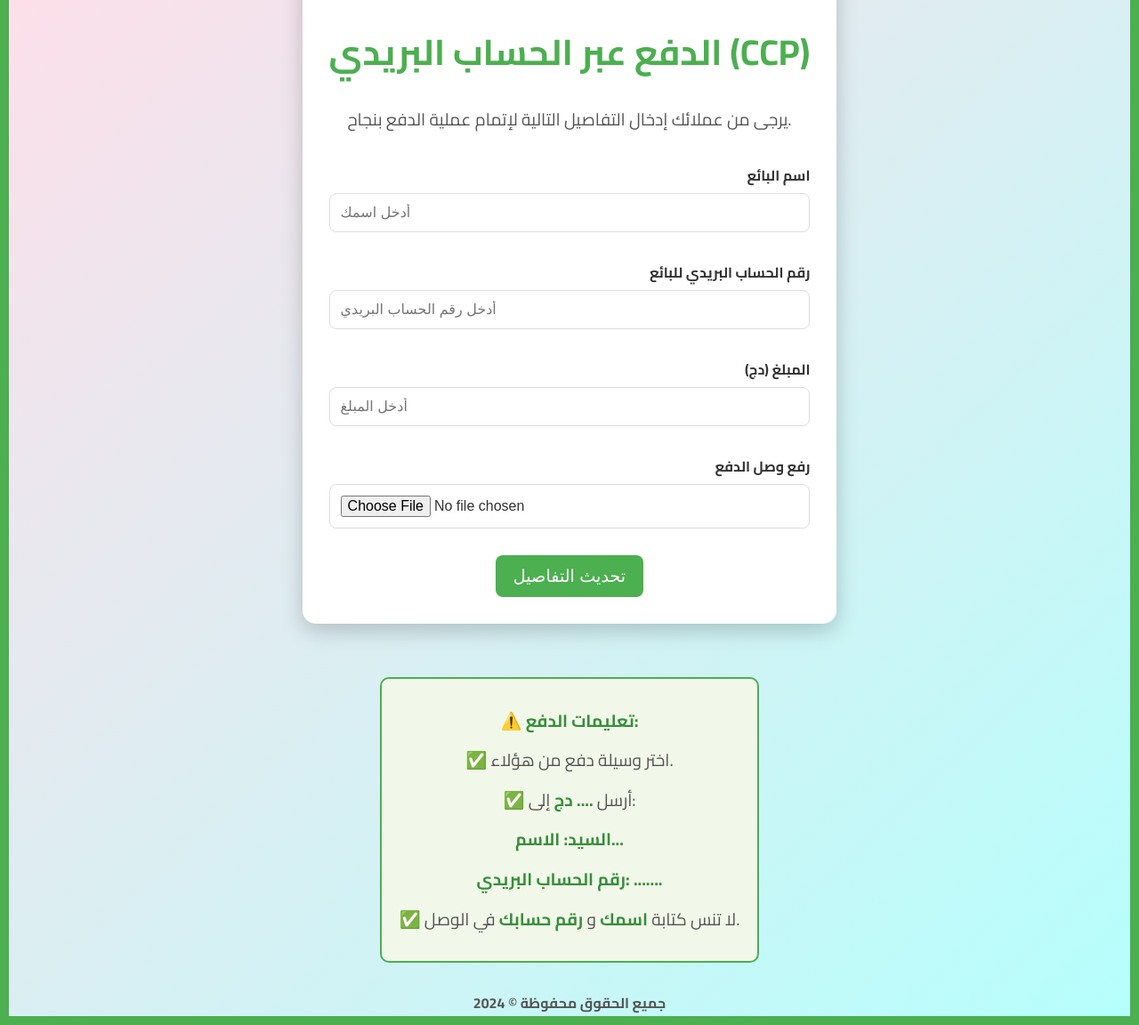
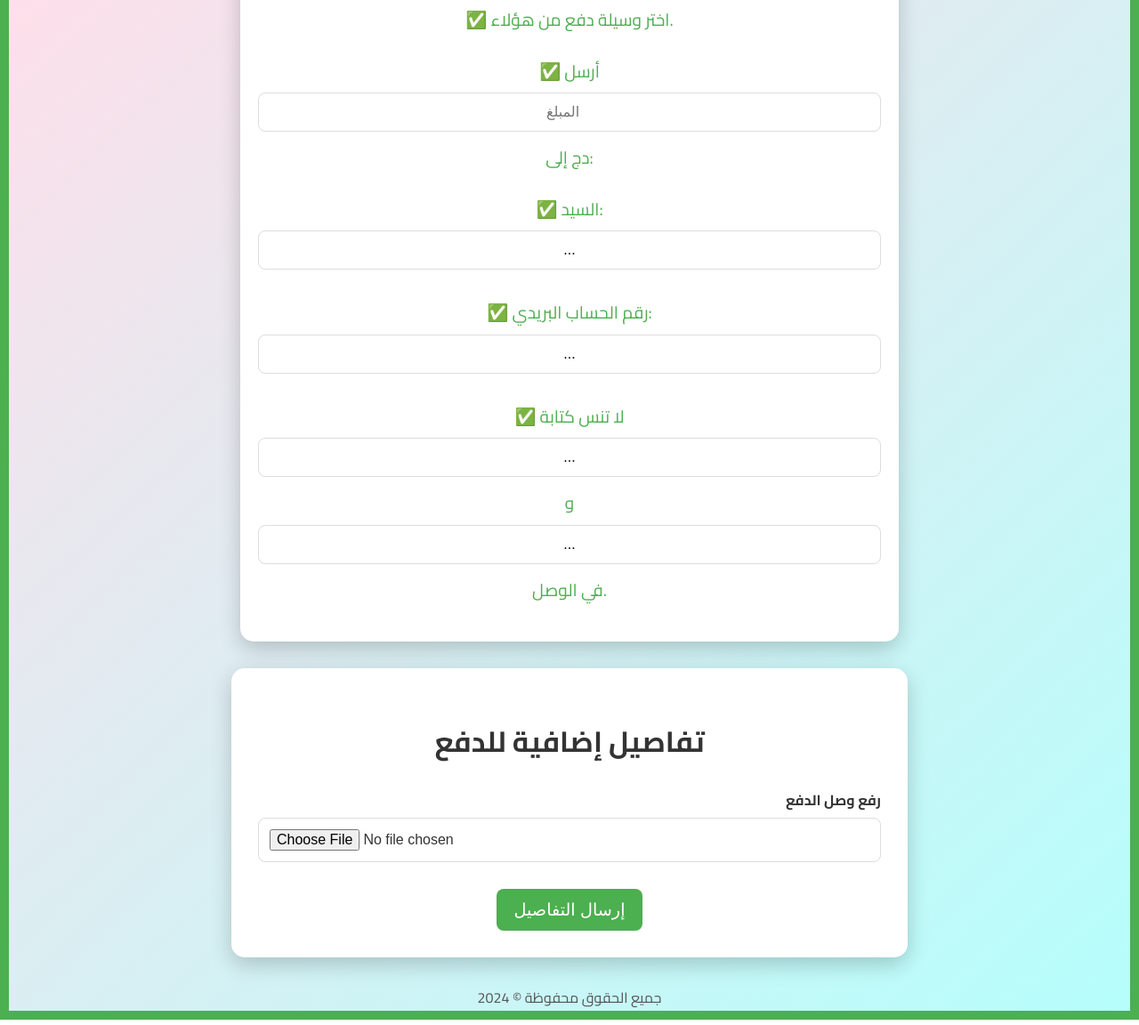
Before and after one commit to hacena/howtopay, a plain HTML site: page payccp.html in a window 1280 px wide. Shown: the part 66-1218 px from the top of the page at 89% size. Drawn offline with Linux system fonts and the light colour scheme.

Commit message:
Update payccp.html

```diff
--- a/payccp.html
+++ b/payccp.html
@@ -20,26 +20,42 @@
             box-sizing: border-box;
         }
 
+        .interactive-box {
+            margin-top: 20px;
+            padding: 20px;
+            background: #ffffff;
+            border-radius: 15px;
+            box-shadow: 0 8px 25px rgba(0, 0, 0, 0.2);
+            text-align: center;
+            max-width: 700px;
+            width: 90%;
+        }
+
+        .interactive-box p {
+            font-size: 1.2rem;
+            color: #4CAF50;
+            line-height: 2;
+        }
+
+        .interactive-box input {
+            font-size: 1rem;
+            padding: 5px;
+            margin: 5px 0;
+            border: 1px solid #ccc;
+            border-radius: 5px;
+            text-align: center;
+            width: 80%;
+        }
+
         .container {
+            margin-top: 30px;
             max-width: 700px;
-            margin: 20px auto;
             padding: 30px;
             background: #ffffff;
             border-radius: 15px;
             box-shadow: 0 8px 25px rgba(0, 0, 0, 0.2);
             text-align: center;
-        }
-
-        h1 {
-            font-size: 2.5rem;
-            color: #4CAF50;
-            margin-bottom: 20px;
-        }
-
-        p {
-            font-size: 1.2rem;
-            color: #555;
-            margin-bottom: 30px;
+            width: 90%;
         }
 
         .form-group {
@@ -81,38 +97,6 @@
             transform: scale(1.05);
         }
 
-        .error {
-            color: red;
-            font-size: 0.9rem;
-            margin-bottom: 10px;
-        }
-
-        .payment-instructions {
-            margin-top: 40px;
-            padding: 20px;
-            background: #f1f8e9;
-            border: 2px solid #4CAF50;
-            border-radius: 10px;
-            text-align: center;
-            font-size: 1.1rem;
-            color: #333;
-            line-height: 1.8;
-        }
-
-        .payment-instructions p {
-            margin: 10px 0;
-        }
-
-        .payment-instructions strong {
-            color: #388E3C;
-            font-weight: bold;
-        }
-
-        .receipt-upload {
-            margin-top: 30px;
-            text-align: center;
-        }
-
         footer {
             margin-top: 30px;
             font-size: 1rem;
@@ -120,76 +104,72 @@
             text-align: center;
             width: 100%;
         }
-
-        .footer-center {
-            margin-top: 30px;
-            text-align: center;
-            font-size: 1rem;
-            font-weight: bold;
-        }
     </style>
 </head>
 <body>
 
+    <!-- ✅ العبارة التفاعلية -->
+    <div class="interactive-box">
+        <p>✅ اختر وسيلة دفع من هؤلاء.</p>
+        <p>✅ أرسل
+            <input type="number" id="dynamicAmount" placeholder="المبلغ" value="..."> دج إلى:</p>
+        <p>✅ السيد:
+            <input type="text" id="dynamicName" placeholder="الاسم" value="..."></p>
+        <p>✅ رقم الحساب البريدي:
+            <input type="text" id="dynamicAccount" placeholder="رقم الحساب" value="..."></p>
+        <p>✅ لا تنس كتابة
+            <input type="text" id="dynamicClientName" placeholder="اسمك" value="...">
+            و
+            <input type="text" id="dynamicClientAccount" placeholder="رقم حسابك" value="..."> في الوصل.</p>
+    </div>
+
+    <!-- ✅ نافذة المدخلات الإضافية -->
     <div class="container">
-        <h1>الدفع عبر الحساب البريدي (CCP)</h1>
-        <p>يرجى من عملائك إدخال التفاصيل التالية لإتمام عملية الدفع بنجاح.</p>
-
+        <h1>تفاصيل إضافية للدفع</h1>
         <div class="form-group">
-            <label for="sellerName">اسم البائع</label>
-            <input type="text" id="sellerName" name="sellerName" placeholder="أدخل اسمك" required>
+            <label for="paymentReceipt">رفع وصل الدفع</label>
+            <input type="file" id="paymentReceipt" name="paymentReceipt" accept="image/*" required>
         </div>
 
-        <div class="form-group">
-            <label for="sellerAccount">رقم الحساب البريدي للبائع</label>
-            <input type="text" id="sellerAccount" name="sellerAccount" placeholder="أدخل رقم الحساب البريدي" required>
-        </div>
-
-        <div class="form-group">
-            <label for="paymentAmount">المبلغ (دج)</label>
-            <input type="number" id="paymentAmount" name="paymentAmount" placeholder="أدخل المبلغ" required>
-        </div>
-
-        <div class="form-group">
-            <label for="receipt">رفع وصل الدفع</label>
-            <input type="file" id="receipt" name="receipt" accept="image/*" required>
-        </div>
-
-        <button id="updateDetails">تحديث التفاصيل</button>
+        <button id="submitPayment">إرسال التفاصيل</button>
     </div>
 
-    <div class="payment-instructions">
-        <p><strong>⚠️ تعليمات الدفع:</strong></p>
-        <p>✅ اختر وسيلة دفع من هؤلاء.</p>
-        <p>✅ أرسل <strong><span id="displayAmount">....</span> دج</strong> إلى:</p>
-        <p><strong>السيد: <span id="displaySellerName">الاسم...</span></strong></p>
-        <p><strong>رقم الحساب البريدي: <span id="displaySellerAccount">.......</span></strong></p>
-        <p>✅ لا تنس كتابة <strong>اسمك</strong> و <strong>رقم حسابك</strong> في الوصل.</p>
-    </div>
-
-    <footer class="footer-center">
+    <footer>
         جميع الحقوق محفوظة © 2024
     </footer>
 
     <script>
-        document.getElementById('updateDetails').addEventListener('click', function(event) {
+        // تحديث ديناميكي للحقول عند الكتابة
+        document.getElementById('dynamicAmount').addEventListener('input', function() {
+            document.getElementById('dynamicAmount').value = this.value;
+        });
+
+        document.getElementById('dynamicName').addEventListener('input', function() {
+            document.getElementById('dynamicName').value = this.value;
+        });
+
+        document.getElementById('dynamicAccount').addEventListener('input', function() {
+            document.getElementById('dynamicAccount').value = this.value;
+        });
+
+        document.getElementById('dynamicClientName').addEventListener('input', function() {
+            document.getElementById('dynamicClientName').value = this.value;
+        });
+
+        document.getElementById('dynamicClientAccount').addEventListener('input', function() {
+            document.getElementById('dynamicClientAccount').value = this.value;
+        });
+
+        document.getElementById('submitPayment').addEventListener('click', function(event) {
             event.preventDefault();
+            const receipt = document.getElementById('paymentReceipt').files[0];
 
-            const sellerName = document.getElementById('sellerName').value.trim();
-            const sellerAccount = document.getElementById('sellerAccount').value.trim();
-            const paymentAmount = document.getElementById('paymentAmount').value.trim();
-            const receipt = document.getElementById('receipt').files[0];
-
-            if (!sellerName || !sellerAccount || !paymentAmount || !receipt) {
-                alert('يرجى ملء جميع الحقول ورفع صورة وصل الدفع.');
+            if (!receipt) {
+                alert('يرجى رفع صورة وصل الدفع!');
                 return;
             }
 
-            document.getElementById('displaySellerName').textContent = sellerName;
-            document.getElementById('displaySellerAccount').textContent = sellerAccount;
-            document.getElementById('displayAmount').textContent = paymentAmount;
-
-            alert('تم تحديث التفاصيل بنجاح!');
+            alert('تم إرسال التفاصيل بنجاح!');
         });
     </script>
 
```
